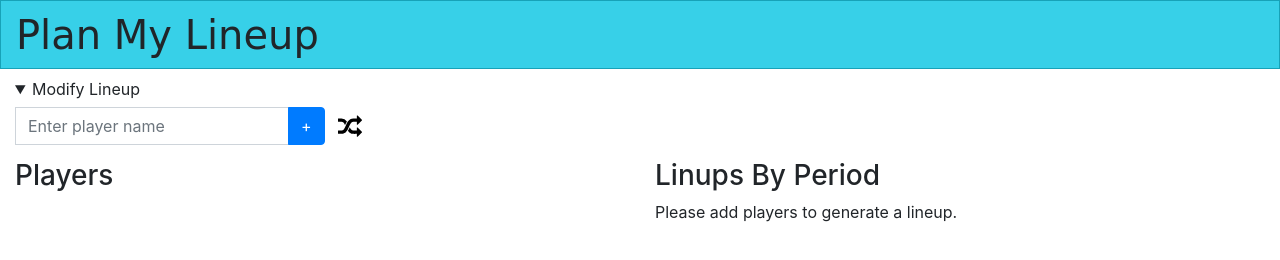
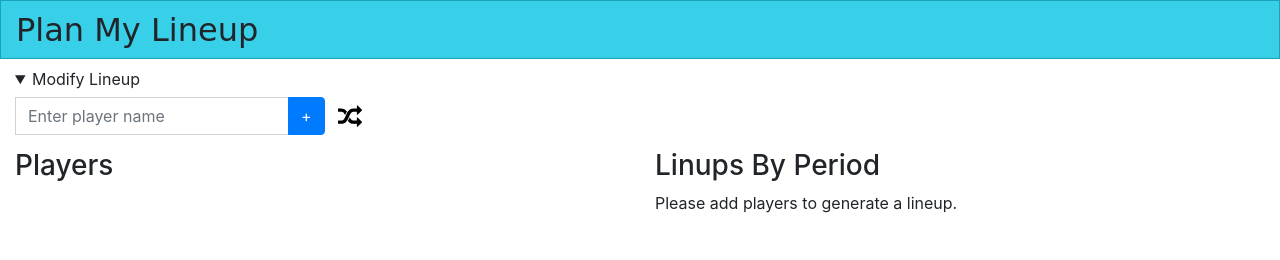
Before and after one commit to redonkulus/bball, a plain HTML site: page index.html in a window 1280 px wide. Drawn offline with nearby package versions, Linux system fonts and the light colour scheme; a web font is replaced by a local one.

Commit message:
style: smaller header

```diff
--- a/index.html
+++ b/index.html
@@ -12,7 +12,7 @@
     </head>
     <body>
         <header class="border border-info mb-2">
-            <h1>Plan My Lineup</h1>
+            <h1 class="h2">Plan My Lineup</h1>
         </header>
 
         <div class="container-fluid">
```
